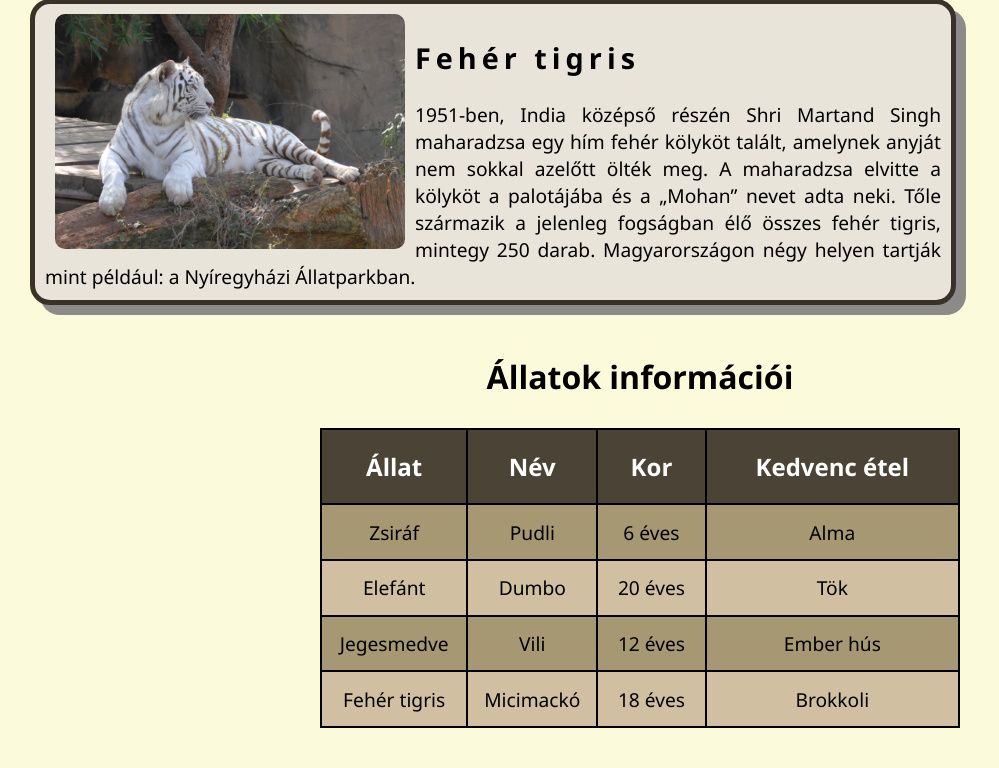
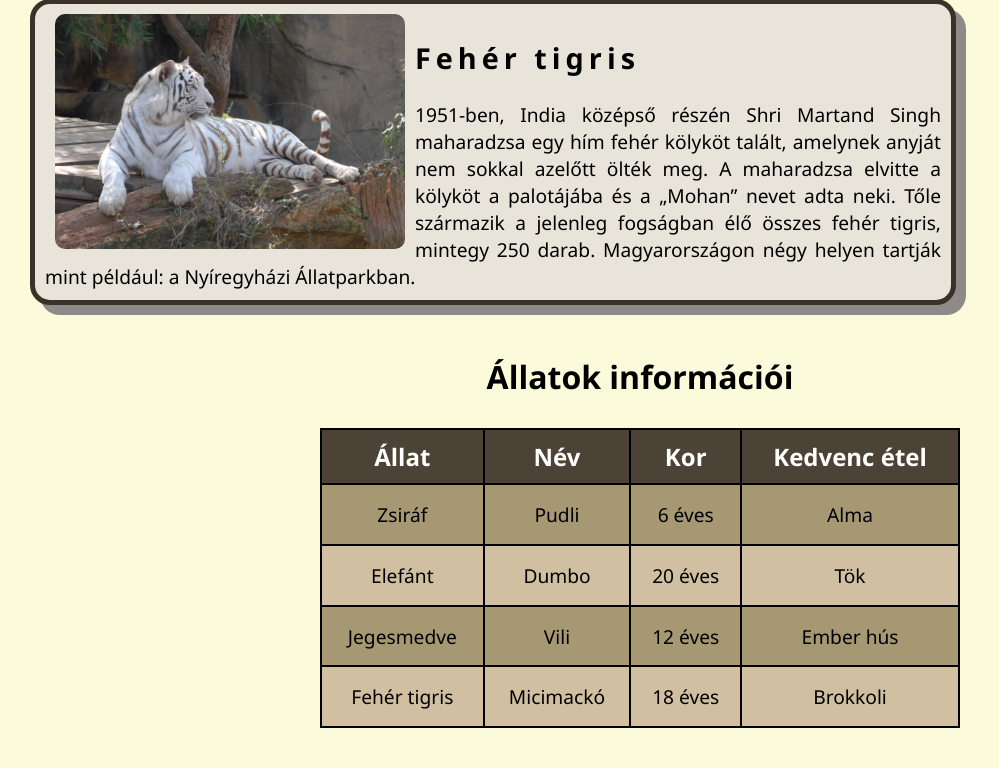
Before and after one commit to 30jackv/webproject, a PHP site: page /allatok.html in a window 1280 px wide. Shown: the part 1111-1879 px from the top of the page, without its empty margins (0-999 px from the left). Run offline with PHP 8.4, Linux system fonts and the light colour scheme.

Commit message:
mobil barát teszt

```diff
--- a/allatok.html
+++ b/allatok.html
@@ -56,7 +56,6 @@
       1951-ben, India középső részén Shri Martand Singh maharadzsa egy hím fehér kölyköt talált, amelynek anyját nem sokkal azelőtt ölték meg. A maharadzsa elvitte a kölyköt a palotájába és a „Mohan” nevet adta neki. Tőle származik a jelenleg fogságban élő összes fehér tigris, mintegy 250 darab. Magyarországon négy helyen tartják mint például: a Nyíregyházi Állatparkban.
     </a>
   </section>
-</main>
 
   <table id="allatok-tablazat">
     <caption>Állatok információi</caption>
@@ -95,5 +94,7 @@
     </tr>
     </tbody>
   </table>
+</main>
+
 </body>
 </html>
--- a/css/admin.css
+++ b/css/admin.css
@@ -65,11 +65,9 @@ main {
         justify-content: center;
         gap: 0;
     }
-    form {
-        width: 70%;
-    }
     fieldset {
         padding: 10px 60px;
+        margin-top: 10px;
     }
     form:last-child {
         margin-bottom: 30px;
--- a/css/allatok.css
+++ b/css/allatok.css
@@ -60,7 +60,7 @@ caption {
 
 #allatok-tablazat th {
   color: white;
-  padding: 20px;
+  padding: 10px;
   font-size: x-large;
   background-color: #4b4335;
 }
@@ -87,6 +87,11 @@ caption {
   margin-bottom: 40px;
   padding: 20px;
 }
+
+#allatok-tablazat td {
+  padding: 10px;
+}
+
 #allatok-tablazat td, #allatok-tablazat th {
   border: #000000 2px solid;
   border-collapse: collapse;
```
Lines whose indentation alone changed are shown as unchanged.
